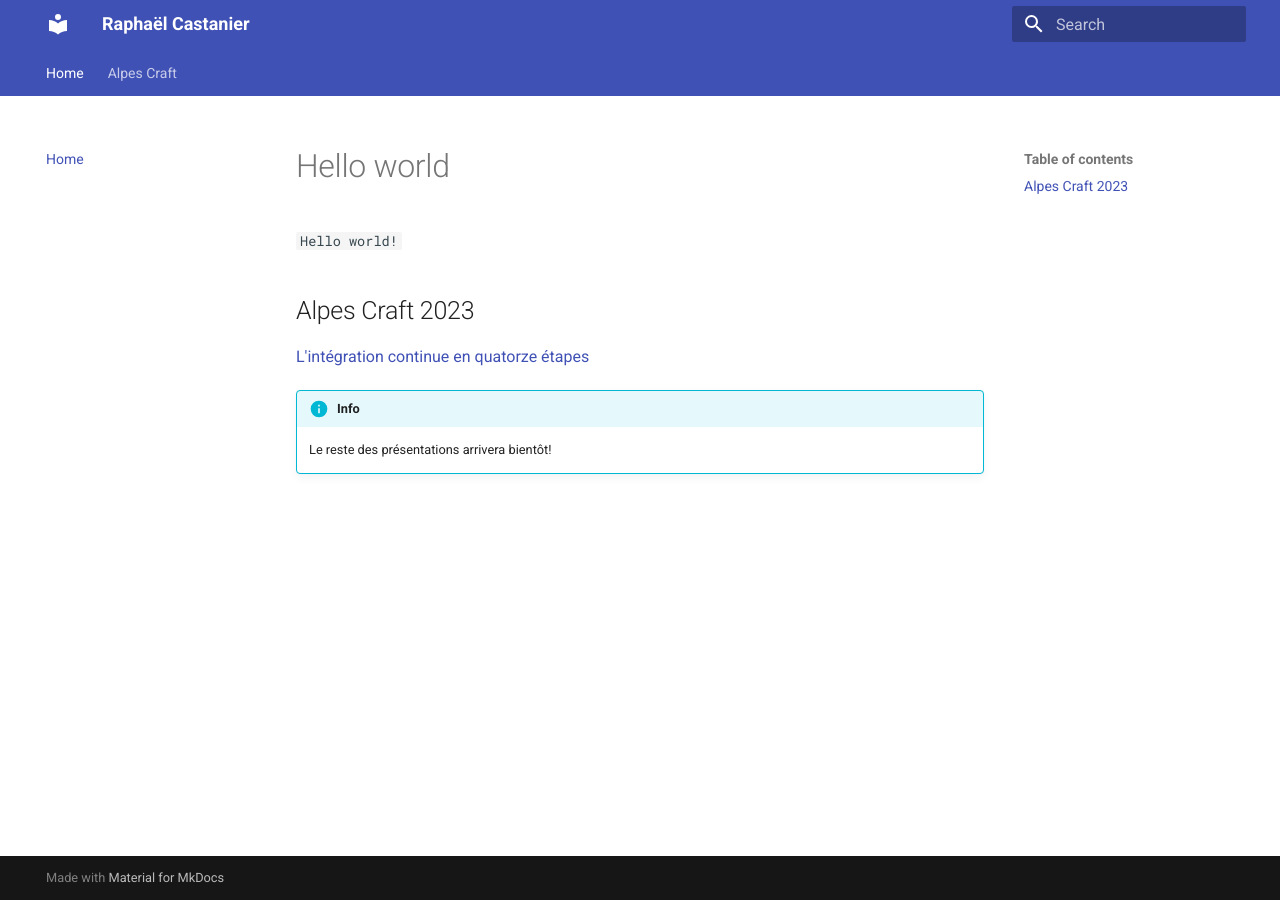
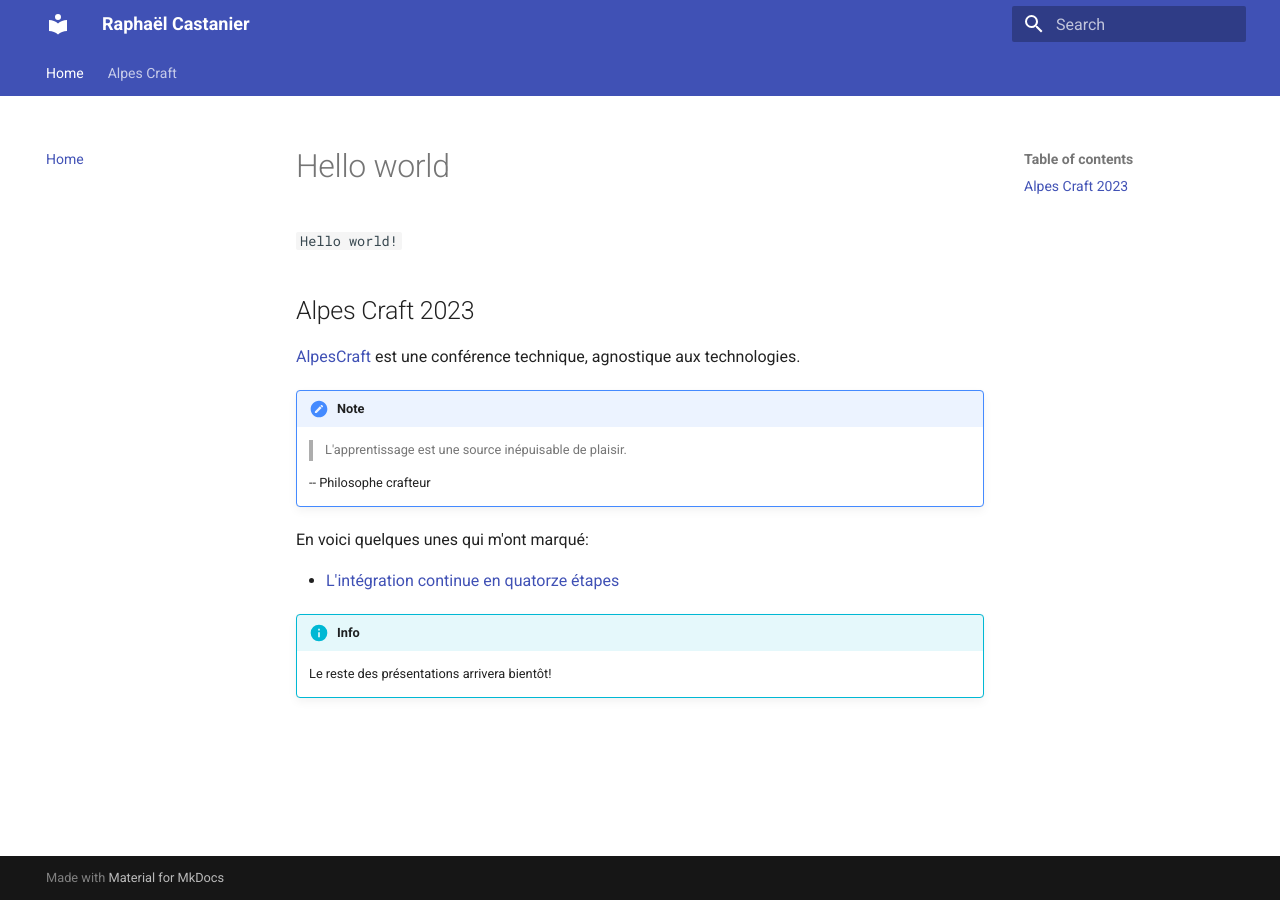
Before and after one commit to airCstnr/aircstnr.github.io, an MkDocs documentation site: the page built from docs/index.md, in a window 1280 px wide. Built offline with MkDocs 1.6.1 and Material for MkDocs 9.7.7, drawn with Linux system fonts in a browser that asks for light colours.

Commit message:
doc: add Alpes Craft introduction

```diff
--- a/docs/index.md
+++ b/docs/index.md
@@ -4,7 +4,17 @@
 
 ## Alpes Craft 2023
 
-[L'intégration continue en quatorze étapes](alpes_craft/ci_en_14_etapes.md)
+[AlpesCraft](https://www.alpescraft.fr/) est une conférence technique, agnostique aux technologies.
+
+!!! Note
+
+    > L'apprentissage est une source inépuisable de plaisir.
+
+    -- Philosophe crafteur
+
+En voici quelques unes qui m'ont marqué:
+
+- [L'intégration continue en quatorze étapes](alpes_craft/ci_en_14_etapes.md)
 
 !!! Info
 
```
